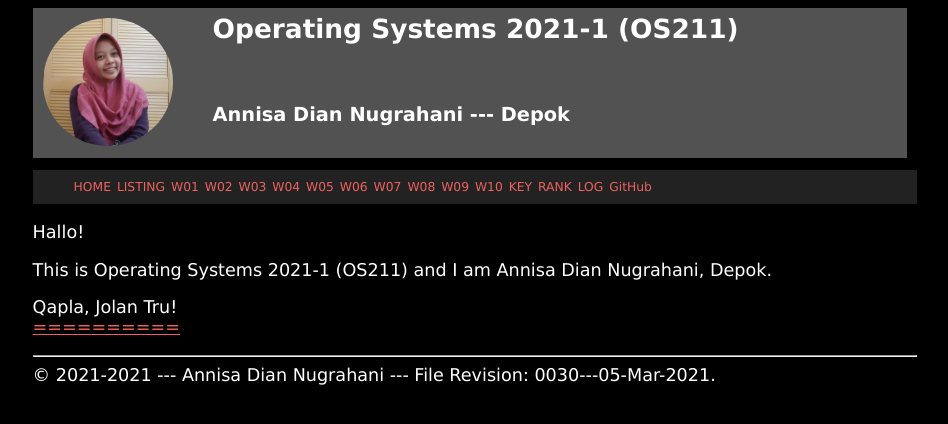
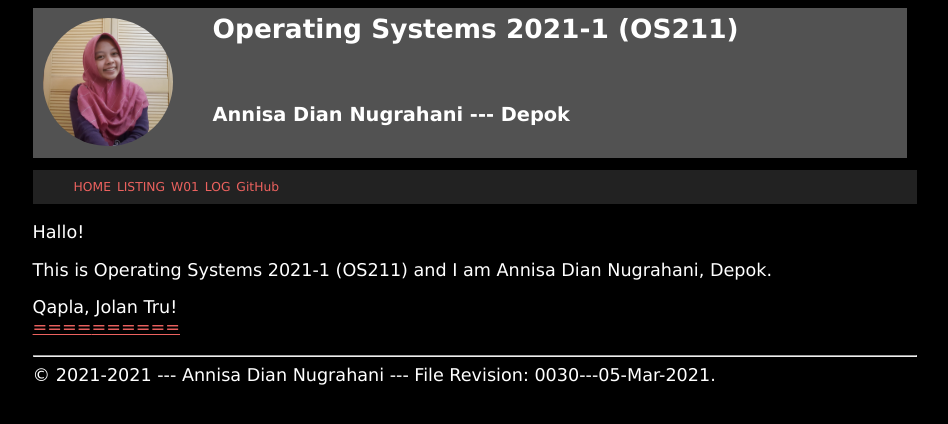
Before and after one commit to nisadn/ostes, a Jekyll site: the page built from index.md, in a window 1280 px wide. Shown: the top 424 px of the page, without its empty margins (165-1113 px from the left). Built offline with Jekyll 4.4.1, drawn with Linux system fonts in a browser that asks for light colours.

Commit message:
minor change:

```diff
--- a/_includes/navbar.html
+++ b/_includes/navbar.html
@@ -7,7 +7,7 @@
     <li class='listitem'><a href='{{ site.baseurl }}/'>HOME</a></li>
     <li class='listitem'><a href='{{ site.baseurl }}/004.html'>LISTING</a></li>
     <li class='listitem'><a href='{{ site.baseurl }}/W01/'>W01</a></li>
-    <li class='listitem'><a href='{{ site.baseurl }}/W02/'>W02</a></li>
+    <!-- <li class='listitem'><a href='{{ site.baseurl }}/W02/'>W02</a></li>
     <li class='listitem'><a href='{{ site.baseurl }}/W03/'>W03</a></li>
     <li class='listitem'><a href='{{ site.baseurl }}/W04/'>W04</a></li>
     <li class='listitem'><a href='{{ site.baseurl }}/W05/'>W05</a></li>
@@ -17,7 +17,7 @@
     <li class='listitem'><a href='{{ site.baseurl }}/W09/'>W09</a></li>
     <li class='listitem'><a href='{{ site.baseurl }}/W10/'>W10</a></li>
     <li class='listitem'><a href='{{ site.baseurl }}/TXT/mypubkey.txt'>KEY</a></li>
-    <li class='listitem'><a href='{{ site.baseurl }}/TXT/myrank.txt'>RANK</a></li>
+    <li class='listitem'><a href='{{ site.baseurl }}/TXT/myrank.txt'>RANK</a></li> -->
     <li class='listitem'><a href='{{ site.baseurl }}/TXT/mylog.txt'>LOG</a></li>
     <li class='listitem'><a href='{{ site.urlgithub }}'>GitHub</a></li>
   </ul>
```
